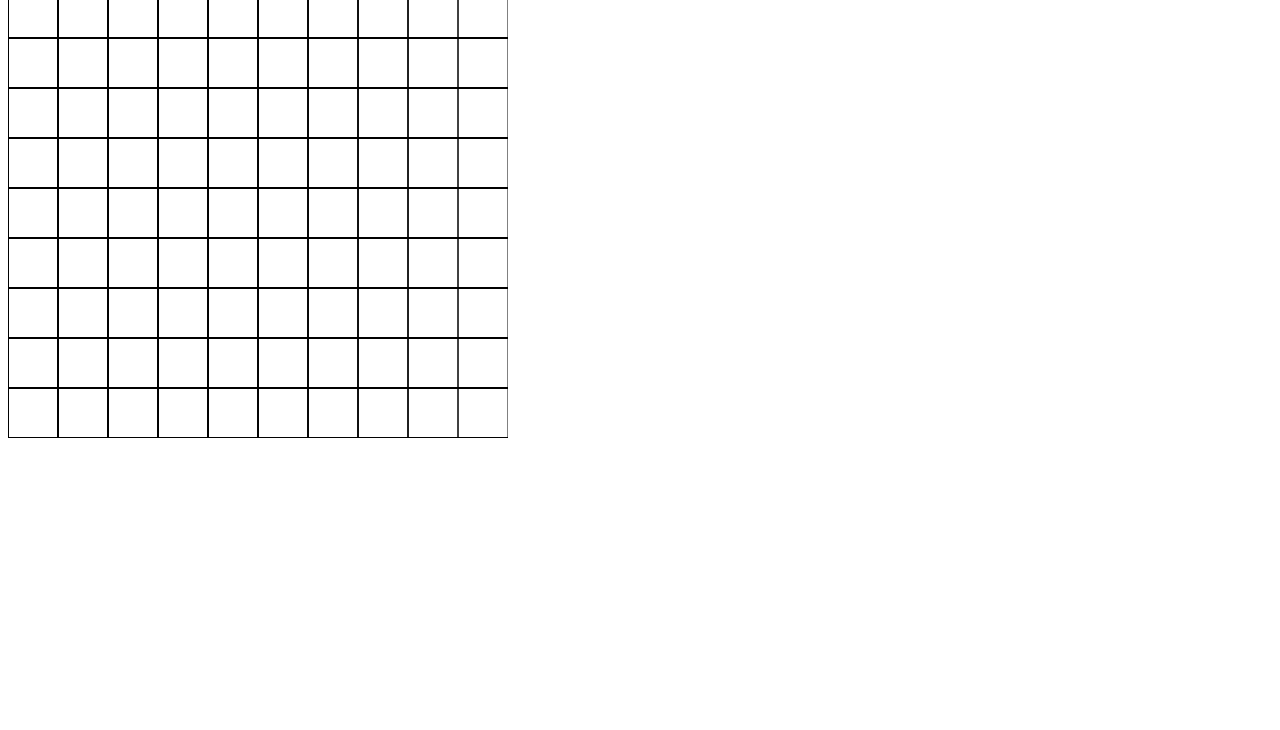
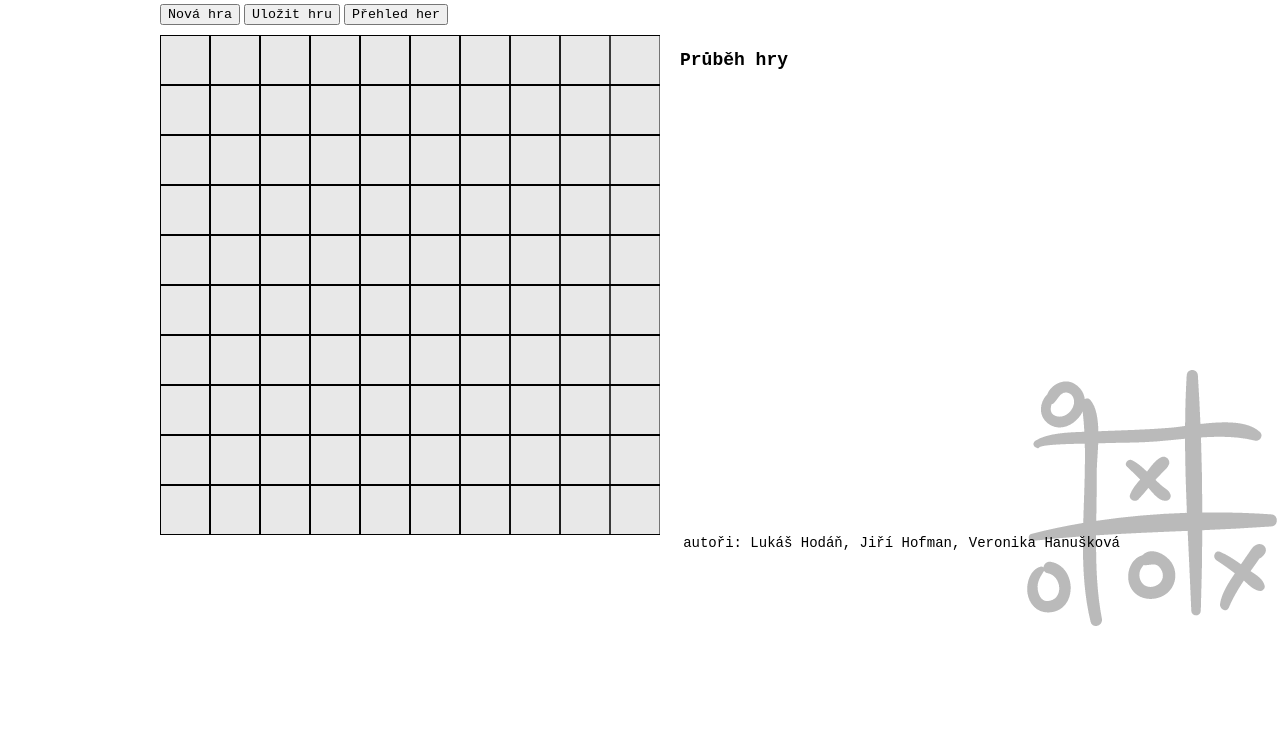
Before and after one commit to Needmayer/piskvorky, a plain HTML site: page index.html in a window 1280 px wide. Shown: the part 70-800 px from the top of the page. Drawn offline with nearby package versions, Linux system fonts and the light colour scheme.

Commit message:
úprava: css, index; piskvorky.js: symboly, li

```diff
--- a/index.html
+++ b/index.html
@@ -1,19 +1,37 @@
 <!DOCTYPE html>
-<html lang="en">
+<html>
 <head>
     <meta charset="UTF-8">
     <title></title>
     <link rel="stylesheet" type="text/css" href="style.css">
 </head>
 <body>
+    <header>
+        <h1>Piškvorky</h1>
+    </header>
 
-</body>
-    <div></div>
+    <nav>
+        <button id="novaHraBtn">Nová hra</button>
+        <button id="ulozHruBtn">Uložit hru</button>
+        <button id="prehledHerBtn">Přehled her</button>
+    </nav>
 
-	<canvas id="canvas" width="500" height="500"></canvas>
-    <div id="krokyHracu"></div>
+    <section>
+	    <canvas id="canvas" width="500" height="500"></canvas>
+
+        <div id="prehledPrubehuHry">
+            <h2>Průběh hry</h2>
+            <div id="krokyHracuDiv">
+                <ol id="krokyHracu"> </ol>
+            </div>
+        </div>
+
+    </section>
+    <footer>autoři: Lukáš Hodáň, Jiří Hofman, Veronika Hanušková</footer>
+
 
     <script src = "http://ajax.googleapis.com/ajax/libs/jquery/1.11.3/jquery.min.js"></script>
     <script src ="localStorage.js"></script>
     <script src ="piskvorky.js"></script>
+</body>
 </html>
--- a/piskvorky.js
+++ b/piskvorky.js
@@ -336,7 +336,6 @@ function vykresliPole(x, y, velP) {
     }
 
 
-
     //vyska
     for (k = 0; k <= y; k++) {
         ctx.moveTo(k*velP,0);    //x, y
--- a/style.css
+++ b/style.css
@@ -1,8 +1,77 @@
-#krokyHracu{
-    float: left;
-    padding-left: 50px;
+
+body {
+    max-width: 1000px;
+    min-width: 590px;
+    margin: auto;
 }
 
-canvas{
+body::after {
+    content: "";
+    background: url(tic.png);
+    opacity: 0.7;
+    top: 55%;
+    left: 80%;
+    bottom: 0;
+    right: 0;
+    position: absolute;
+    background-repeat: no-repeat;
+    z-index: -1;
+}
+
+header, nav, section {
+    min-width: 590px;
+    padding-left: 20px;
+}
+
+header h1 {
+    font-size: 30px;
+}
+
+header h1, button, h2, footer {
+    font-family: "Courier New", monospace;
+}
+
+nav {
+    margin-bottom: 10px;
+}
+
+h2 {
+    font-size: 18px;
+
+}
+
+#prehledPrubehuHry {
     float: left;
+    padding-left: 20px;
+
 }
+
+#krokyHracuDiv {
+    -webkit-column-count: 4;
+    -moz-column-count: 4;
+    column-count: 4;
+
+    padding-left: 20px;
+}
+
+#krokyHracu {
+    margin-top: 0;
+    padding-left: 0;
+    padding-right: 10px;
+}
+
+#krokyHracu li {
+    padding-left: 5px;
+}
+
+canvas {
+    float: left;
+    background-color: #E8E8E8;
+}
+
+footer {
+    clear: both;
+    font-size: 14px;
+    text-align: right;
+    padding-right: 20px;
+}
```
Also changed, not shown: tic.png (added).
